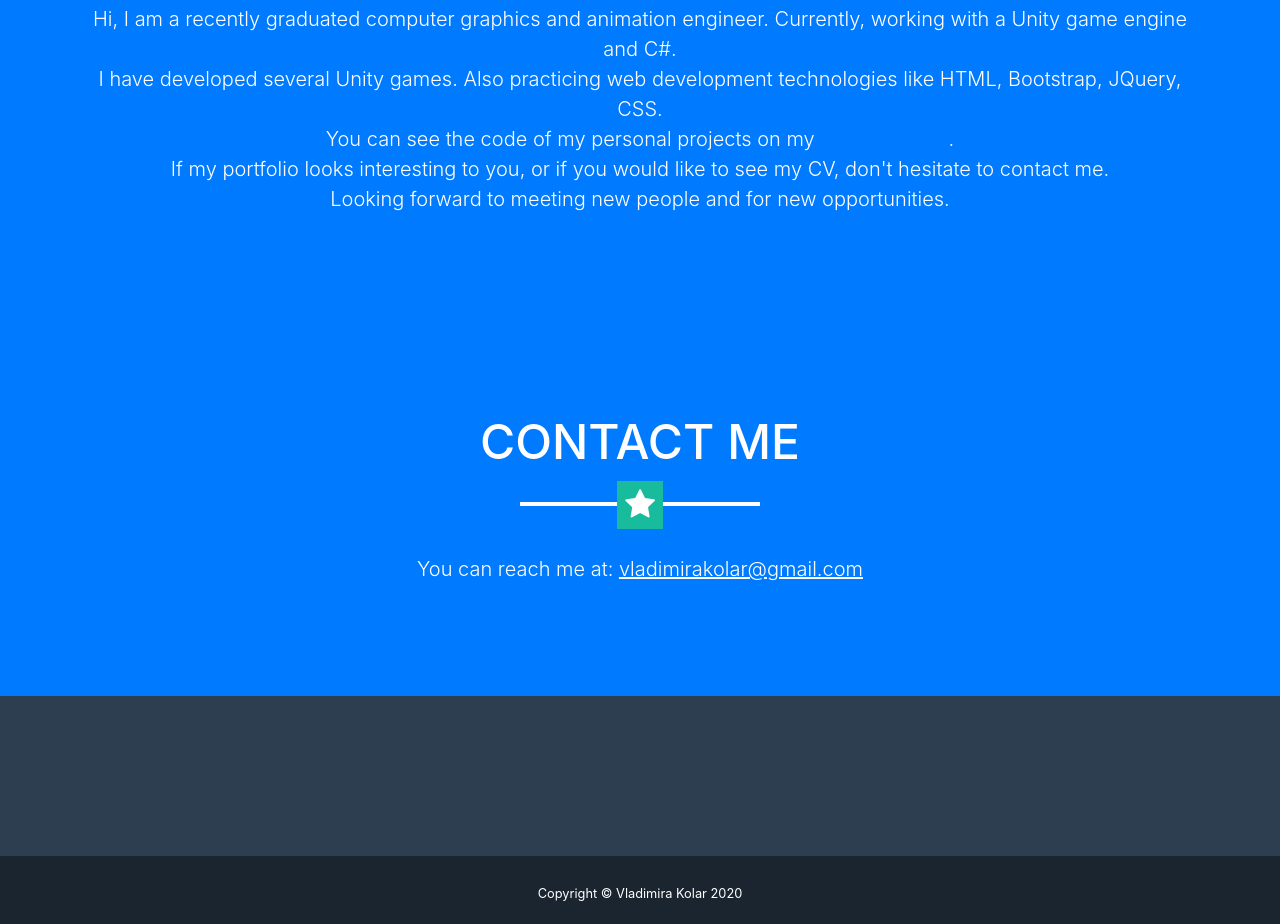
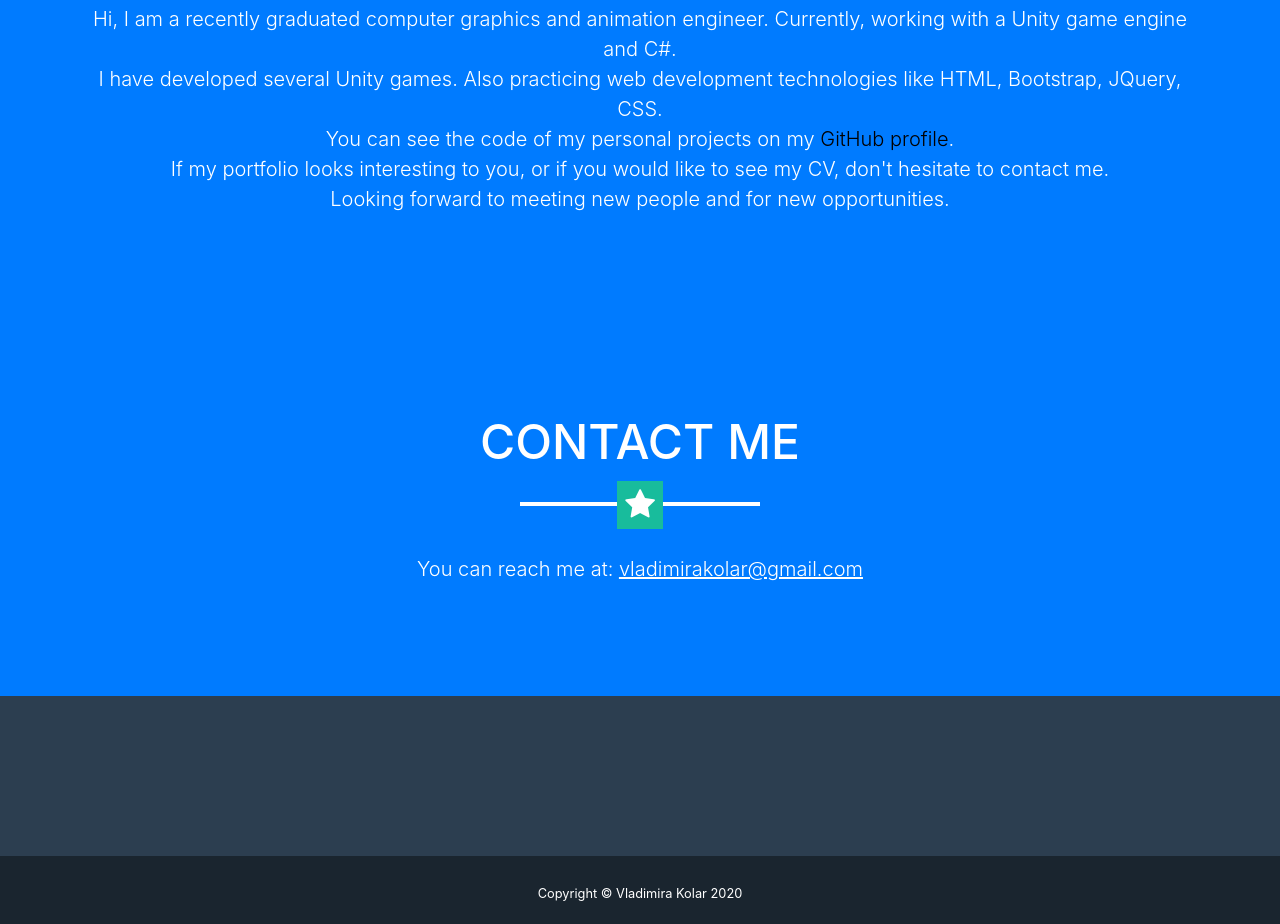
Before and after one commit to vladimirakolar/vladimirakolar.github.io, a website with bundled scripts: page index.html in a window 1280 px wide. Shown: the part 1460-2384 px from the top of the page. Built offline with nearby package versions, Linux system fonts and the light colour scheme.

Commit message:
Update index file.

```diff
--- a/index.html
+++ b/index.html
@@ -144,7 +144,7 @@
 				<br/>
 				I have developed several Unity games. Also practicing web development technologies like HTML, Bootstrap, JQuery, CSS.
 				<br/>
-				You can see the code of my personal projects on my <a href="https://github.com/vladimirakolar">GitHub profile</a>.
+				You can see the code of my personal projects on my <a href="https://github.com/vladimirakolar" style="color:black">GitHub profile</a>.
 				<br/>
 				If my portfolio looks interesting to you, or if you would like to see my CV, don't hesitate to contact me.
 				<br/>
```
